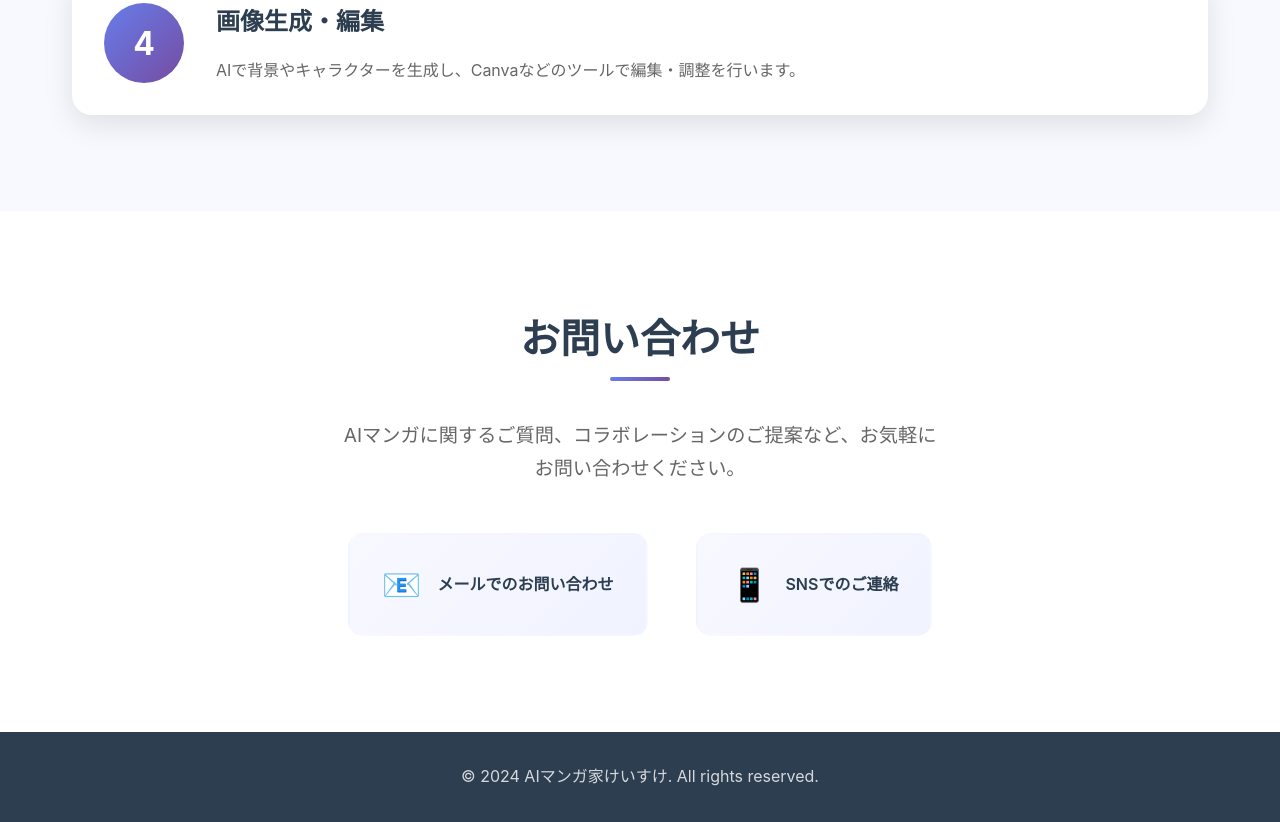
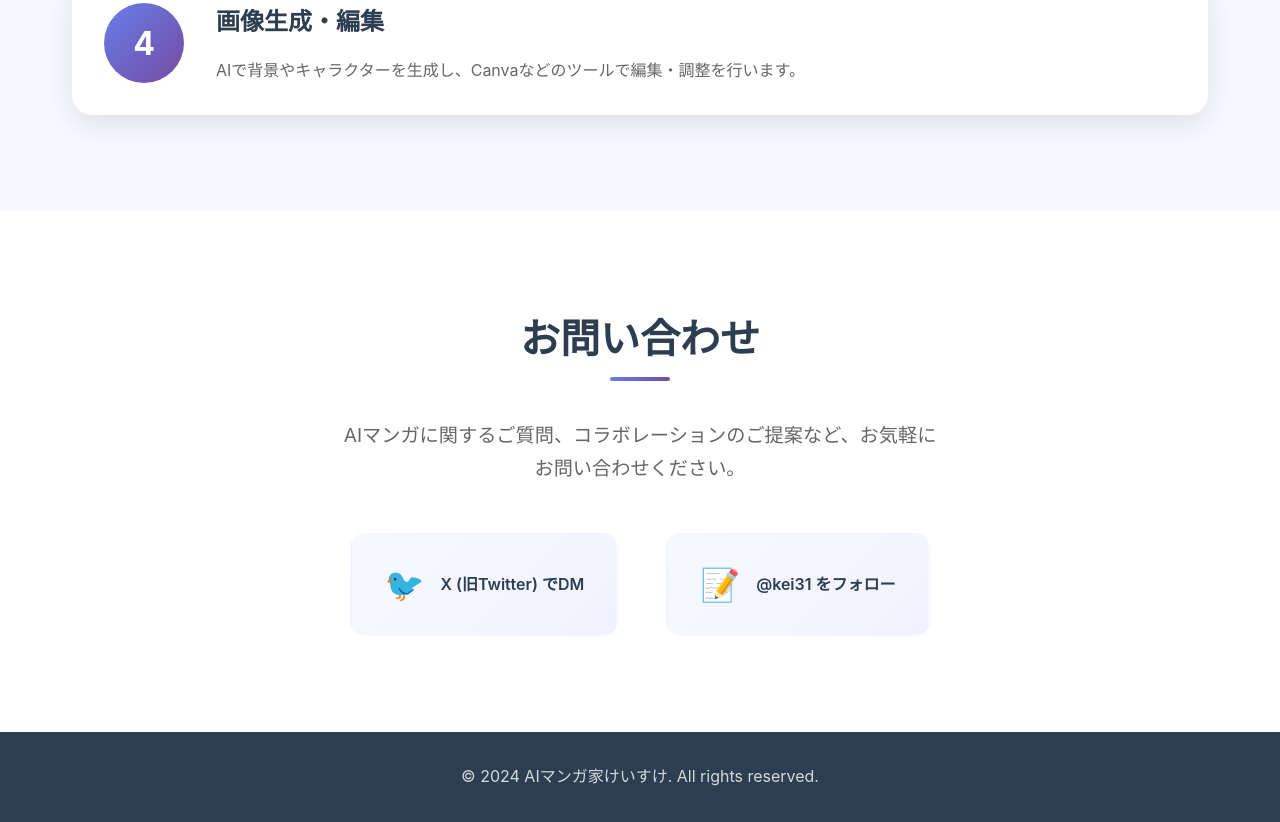
Before and after one commit to tejastice/kei31, a plain HTML site: page index.html in a window 1280 px wide. Shown: the part 3579-4401 px from the top of the page. Drawn offline with Linux system fonts and the light colour scheme.

Commit message:
お問い合わせをXのDMに変更
- お問い合わせセクションをX(旧Twitter)のDMリンクに変更
- @kei31 への直接リンクを追加
- ホバー効果でグラデーション背景のインタラクティブデザイン
- 外部リンクとして新しいタブで開く設定

🤖 Generated with [Claude Code](https://claude.ai/code)

Co-Authored-By: Claude <noreply@anthropic.com>

```diff
--- a/index.html
+++ b/index.html
@@ -178,13 +178,13 @@
             <div class="contact-content">
                 <p>AIマンガに関するご質問、コラボレーションのご提案など、お気軽にお問い合わせください。</p>
                 <div class="contact-methods">
+                    <a href="https://x.com/kei31" target="_blank" class="contact-item contact-link">
+                        <span class="contact-icon">🐦</span>
+                        <span class="contact-text">X (旧Twitter) でDM</span>
+                    </a>
                     <div class="contact-item">
-                        <span class="contact-icon">📧</span>
-                        <span class="contact-text">メールでのお問い合わせ</span>
-                    </div>
-                    <div class="contact-item">
-                        <span class="contact-icon">📱</span>
-                        <span class="contact-text">SNSでのご連絡</span>
+                        <span class="contact-icon">📝</span>
+                        <span class="contact-text">@kei31 をフォロー</span>
                     </div>
                 </div>
             </div>
--- a/style.css
+++ b/style.css
@@ -551,6 +551,19 @@ body {
     box-shadow: 0 10px 25px rgba(102, 126, 234, 0.2);
 }
 
+.contact-link {
+    text-decoration: none;
+    color: inherit;
+    transition: all 0.3s ease;
+}
+
+.contact-link:hover {
+    background: linear-gradient(135deg, #667eea 0%, #764ba2 100%);
+    color: white;
+    transform: translateY(-5px) scale(1.05);
+    box-shadow: 0 15px 35px rgba(102, 126, 234, 0.3);
+}
+
 .contact-icon {
     font-size: 2rem;
 }
```
